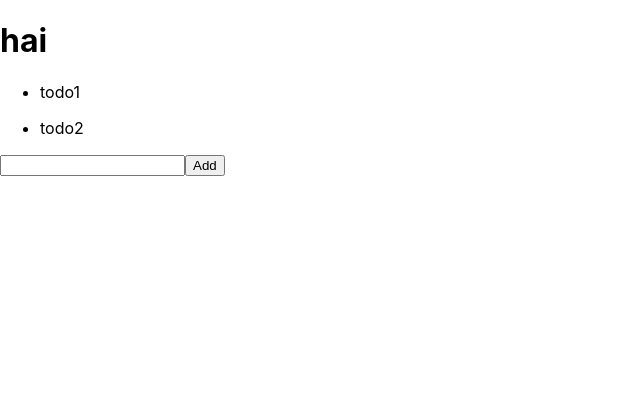
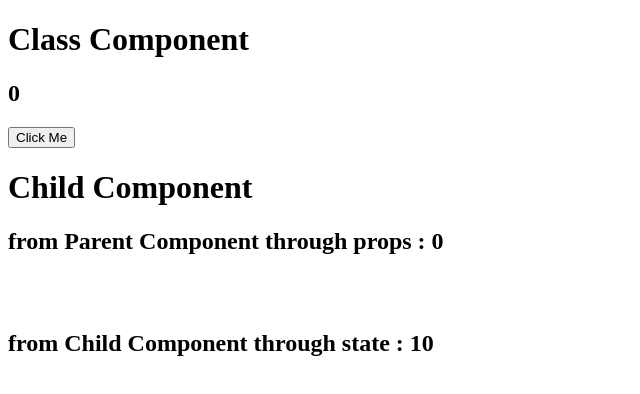
Before and after one commit to MogiliManikanta/React_CS_WORLD, a React (Create React App) app in the folder myapp/: page / in a window 1280 px wide. Shown: the top 394 px of the page, without its empty margins (0-640 px from the left). Built offline with nearby package versions, Linux system fonts and the light colour scheme.

Commit message:
02/10/2024

```diff
--- /dev/null
+++ b/myapp/src/ClassComponents/App.js
@@ -0,0 +1,32 @@
+import React from "react";
+import Child from "./Child";
+class App extends React.Component {
+  constructor() {
+    super(); //mandatory to call super class constructor
+    this.state = {
+      count: 0,
+    };
+  }
+  render() {
+    return (
+      <>
+        <h1>Class Component</h1>
+        <h2>{this.state.count}</h2>
+        <button
+          onClick={() => {
+            // this.set
+            this.setState({ count: this.state.count + 10 }); //In React, this.setState should be called with an object that describes the new
+            //  state, or with a function that returns the new state. You are currently passing this.state.count + 10
+            // This will not work directly, which is incorrect because it is not in the expected format.
+            console.log(this.state.count);
+          }}
+        >
+          Click Me
+        </button>
+
+        <Child data={this.state.count} />
+      </>
+    );
+  }
+}
+export default App;
--- /dev/null
+++ b/myapp/src/ClassComponents/Child.js
@@ -0,0 +1,40 @@
+import React from "react";
+class Child extends React.Component {
+  constructor(props) {
+    super(props);
+    this.state = {
+      count: this.props.data + 10,
+    };
+  }
+
+  /**
+   * static getDerivedStateFromProps is a special React lifecycle method used in class components.
+   * It is called right before rendering when the component receives new props or when the component is being initialized.
+   * Its purpose is to update the component's state based on the changes in props.
+
+Key Points:
+It is static, meaning it doesn’t have access to this or component instance.
+It returns an object to update the state, or null if no state update is needed.
+Common Use Case:
+You might use getDerivedStateFromProps when the component’s state needs to be synchronized with its props. For example,
+if a component receives new data through props and needs to update its internal state accordingly.
+   */
+  static getDerivedStateFromProps(props, state) {
+    return {
+      count: props.data + 10,
+    };
+  }
+  render() {
+    return (
+      <div>
+        <h1>Child Component</h1>
+        <h2> from Parent Component through props : {this.props.data} </h2>
+
+        <br />
+        <br />
+        <h2> from Child Component through state : {this.state.count} </h2>
+      </div>
+    );
+  }
+}
+export default Child;
--- a/myapp/src/index.css
+++ /dev/null
@@ -1,13 +0,0 @@
-body {
-  margin: 0;
-  font-family: -apple-system, BlinkMacSystemFont, 'Segoe UI', 'Roboto', 'Oxygen',
-    'Ubuntu', 'Cantarell', 'Fira Sans', 'Droid Sans', 'Helvetica Neue',
-    sans-serif;
-  -webkit-font-smoothing: antialiased;
-  -moz-osx-font-smoothing: grayscale;
-}
-
-code {
-  font-family: source-code-pro, Menlo, Monaco, Consolas, 'Courier New',
-    monospace;
-}
--- a/myapp/src/index.js
+++ b/myapp/src/index.js
@@ -1,15 +1,15 @@
 import React from "react";
 import ReactDOM from "react-dom/client";
-import "./index.css";
+// import "./index.css";
 // import Counter from "./Counter";
 // import App from './App';
 // import ChangeBackGroundColor from "./ChangeBackGroundColor";
-import reportWebVitals from "./reportWebVitals";
+// import reportWebVitals from "./reportWebVitals";
 // import TodoApp from "./TodoApp";
 // import Calculator from "./Calculator/Calculator";
 // import App from "./NavBar/App";
 // import App from "./MemoHook/App";
-import App from "./ChildToParent/App";
+import App from "./ClassComponents/App";
 
 const root = ReactDOM.createRoot(document.getElementById("root"));
 root.render(
@@ -24,4 +24,4 @@ root.render(
 // If you want to start measuring performance in your app, pass a function
 // to log results (for example: reportWebVitals(console.log))
 // or send to an analytics endpoint. Learn more: https://bit.ly/CRA-vitals
-reportWebVitals();
+// reportWebVitals();
--- a/myapp/src/reportWebVitals.js
+++ /dev/null
@@ -1,13 +0,0 @@
-const reportWebVitals = onPerfEntry => {
-  if (onPerfEntry && onPerfEntry instanceof Function) {
-    import('web-vitals').then(({ getCLS, getFID, getFCP, getLCP, getTTFB }) => {
-      getCLS(onPerfEntry);
-      getFID(onPerfEntry);
-      getFCP(onPerfEntry);
-      getLCP(onPerfEntry);
-      getTTFB(onPerfEntry);
-    });
-  }
-};
-
-export default reportWebVitals;
```
Also changed, not shown: myapp/src/App.js (deleted, +0 -9 lines), myapp/src/setupTests.js (deleted, +0 -5 lines), myapp/src/logo.svg (deleted), 1 other file (tests, documents, lock files or other folders).
